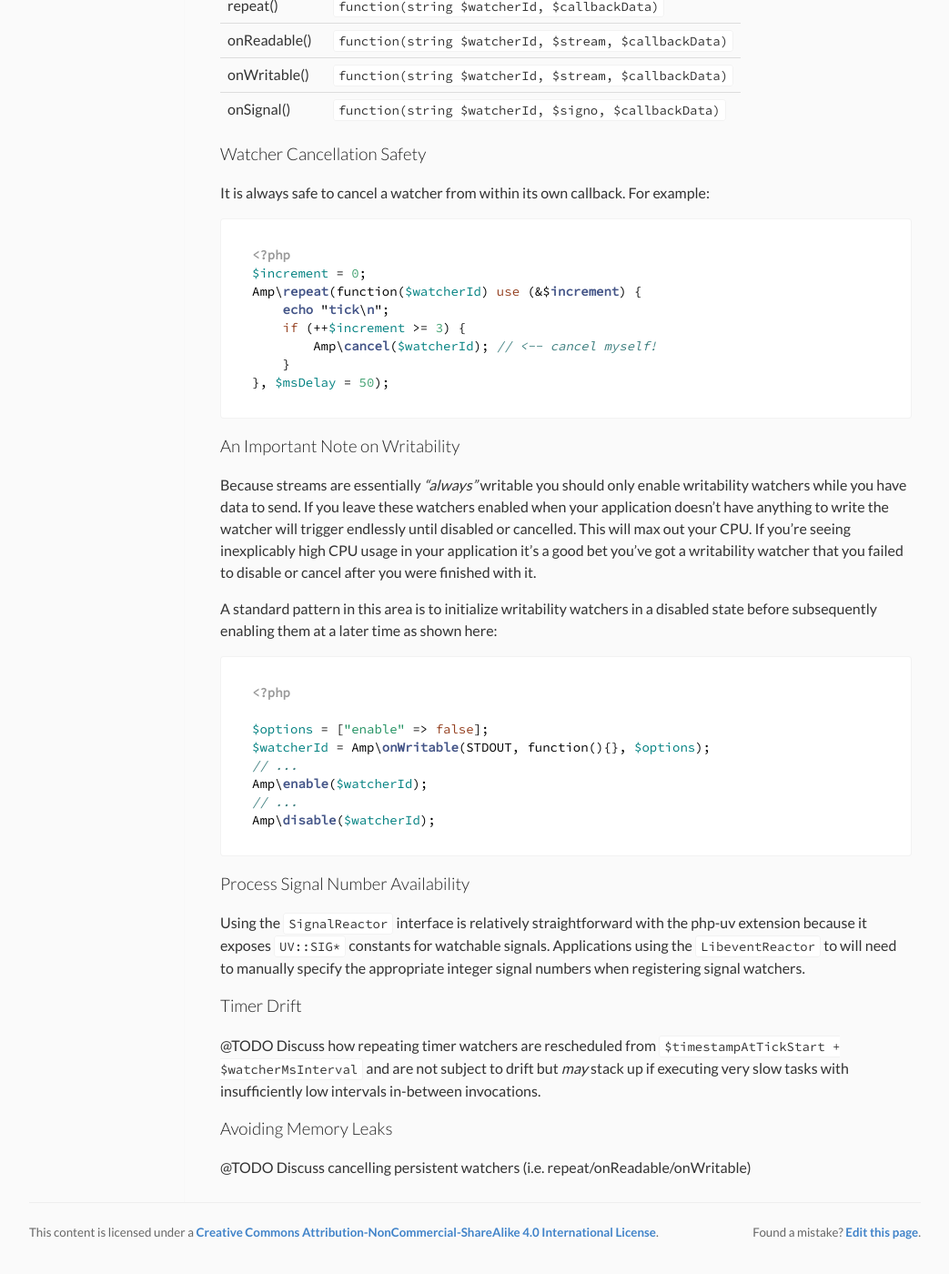
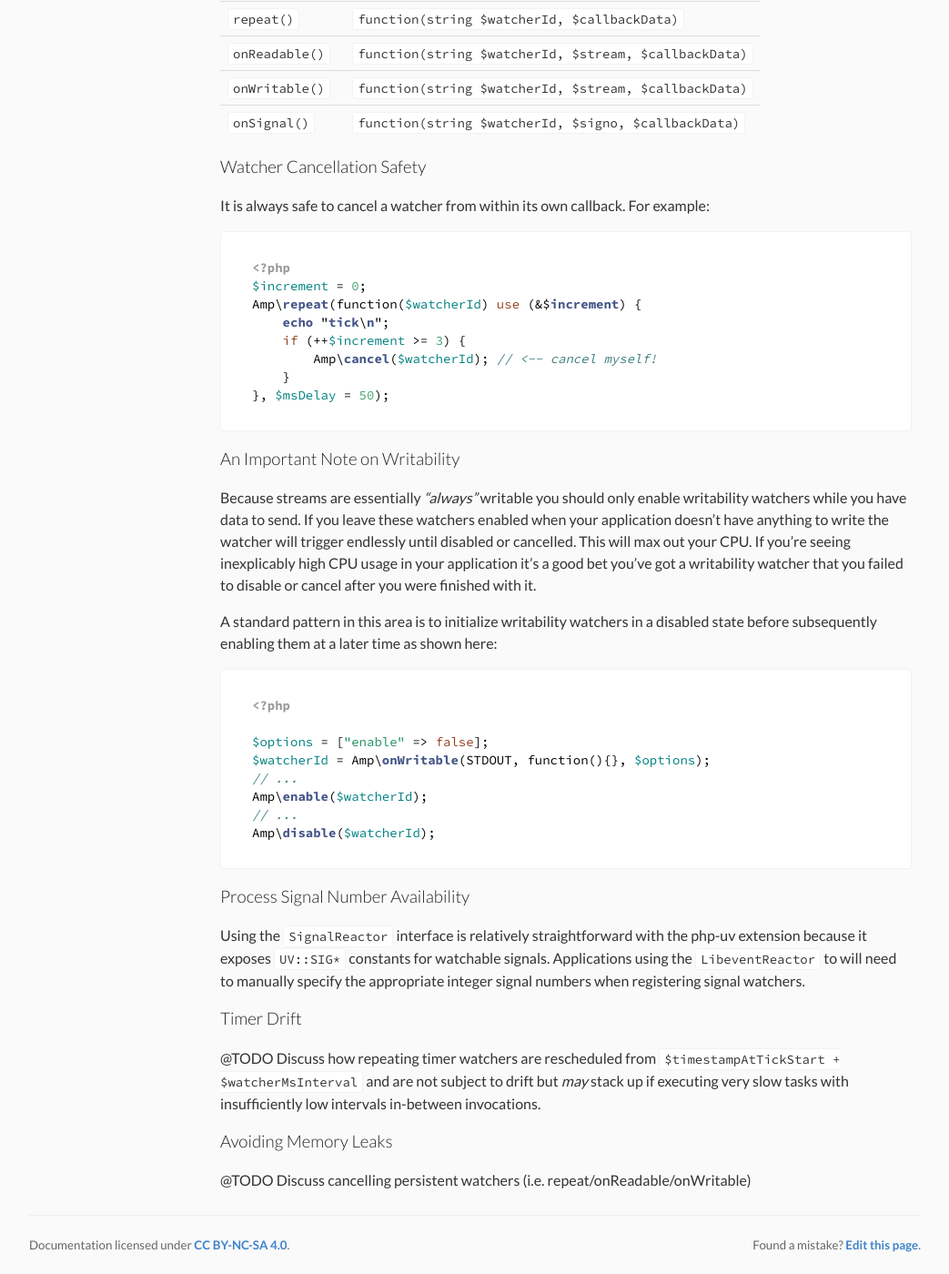
Before and after one commit to amphp/amphp.github.io, a Jekyll site: the page built from docs/amp/reactor-control.md, in a window 1280 px wide and 1400 px high, scrolled down 9313 px. Shown: the whole window at 91% size, without its empty margins (118-1161 px from the left). Built offline with Jekyll 4.4.1, drawn with Linux system fonts in a browser that asks for light colours; nearby versions of some CDN libraries; some of the changed text lies outside the part shown.

Commit message:
Fix page title, favicon, add code tags to headings

````diff
--- a/_layouts/main.html
+++ b/_layouts/main.html
@@ -1,7 +1,7 @@
 <!DOCTYPE html>
 <html>
 <head>
-	<title>amphp{% if page.title %} &ndash; {{page.title}}{% endif %}</title>
+	<title>{% if page.title %}{{page.title}} &ndash; {% endif %}amphp</title>
 
 	{% if page.description %}
 		{% assign description = page.description %}
@@ -28,12 +28,12 @@
 	{% endif %}
 
 	<!-- icons -->
-	<link rel="shortcut icon" type="image/x-icon" href="/favicon.png"/>
+	<link rel="shortcut icon" type="image/x-icon" href="/favicon.ico" />
 
 	<!-- stylesheets -->
-	<link rel="stylesheet" href="//cdnjs.cloudflare.com/ajax/libs/highlight.js/8.7/styles/docco.min.css">
-	<link rel="stylesheet" href="//cdnjs.cloudflare.com/ajax/libs/font-awesome/4.4.0/css/font-awesome.min.css">
-	<link rel="stylesheet" href="https://fonts.googleapis.com/css?family=Lato:400,300,700,900|Source+Code+Pro" />
+	<link rel="stylesheet" href="//cdnjs.cloudflare.com/ajax/libs/highlight.js/8.7/styles/docco.min.css" />
+	<link rel="stylesheet" href="//cdnjs.cloudflare.com/ajax/libs/font-awesome/4.4.0/css/font-awesome.min.css" />
+	<link rel="stylesheet" href="https://fonts.googleapis.com/css?family=Lato:300,400,700,900|Source+Code+Pro:300,400,700" />
 	<link rel="stylesheet" href="/css/screen.css" />
 
 	<!-- scripts -->
@@ -65,7 +65,7 @@
 	<div class="content">
 		<footer class="bottom">
 			<div class="bottom-left">
-				This content is licensed under a <a rel="license" href="http://creativecommons.org/licenses/by-nc-sa/4.0/">Creative Commons Attribution-NonCommercial-ShareAlike 4.0 International License</a>.
+				Documentation licensed under <a rel="license" href="http://creativecommons.org/licenses/by-nc-sa/4.0/">CC BY-NC-SA 4.0</a>.
 			</div>
 
 			<div class="bottom-right">
--- a/css/screen.css
+++ b/css/screen.css
@@ -23,6 +23,7 @@ article { margin-left: 200px; padding: 10px; }
 
 h1, h2, h3, h4, h5, h6 { color: #222; font-weight: 300; line-height: 125%; }
 h1 { padding: 0; margin: 0; font-weight: 900; color: white; text-shadow: 0 1px 2px rgba(0,0,0,.1); }
+h1 > code, h2 > code, h3 > code, h4 > code, h5 > code, h6 > code { font-weight: inherit; color: inherit; padding: 0; margin: 0; display: inline; line-height: 125%; background-color: transparent; border: 0; font-size: inherit; }
 
 .article-header { padding: 50px 0; box-shadow: 0 1px 2px rgba(0,0,0,.15); }
 .description { color: #fff; font-weight: bold; margin: 0; padding: 0; font-size: 14px; }
--- a/docs/amp/reactor-control.md
+++ b/docs/amp/reactor-control.md
@@ -6,7 +6,7 @@ layout: default
 * Table of Contents
 {:toc}
 
-## run()
+## `run()`
 
 The primary way an application interacts with the event reactor is to schedule events for execution
 and then simply let the program run. Once `Reactor::run()` is invoked the event loop will run
@@ -15,7 +15,7 @@ Long-running programs generally execute entirely inside the confines of a single
 call.
 
 
-## tick()
+## `tick()`
 
 The event loop tick is the basic unit of flow control in a non-blocking application. This method
 will execute a single iteration of the event loop before returning. `Reactor::tick()` may be used
@@ -23,7 +23,7 @@ inside a custom `while` loop to implement "wait" functionality in concurrency pr
 futures and promises.
 
 
-## stop()
+## `stop()`
 
 The event reactor loop can be stopped at any time while running. When `Reactor::stop()` is invoked
 the reactor loop will return control to the userland script at the end of the current iteration
@@ -161,7 +161,7 @@ There are two types of IO watchers:
  - Readability watchers
  - Writability watchers
 
-### onReadable()
+### `onReadable()`
 
 Watchers registered via `Reactor::onReadable()` trigger their callbacks in the following situations:
 
@@ -202,7 +202,7 @@ In the above example we've done a few very simple things:
    we've allocated for the storage of this stream. This process should always include calling
    `Amp\cancel()` on any reactor watchers we registered in relation to the stream.
 
-### onWritable()
+### `onWritable()`
 
  - Streams are essentially *"always"* writable. The only time they aren't is when their
    respective write buffers are full.
@@ -215,7 +215,7 @@ A common usage pattern for reacting to writability involves initializing a writa
 All watchers, regardless of type, can be temporarily disabled and enabled in addition to being
 cleared via `Amp\cancel()`. This allows for advanced capabilities such as disabling the acceptance of new socket clients in server applications when simultaneity limits are reached. In general, the performance characteristics of watcher reuse via pause/resume are favorable by comparison to repeatedly cancelling and re-registering watchers.
 
-### disable()
+### `disable()`
 
 A simple disable example:
 
@@ -238,7 +238,7 @@ Amp\run();
 
 After our second watcher callback executes the reactor loop exits because there are no longer any enabled watchers registered to process.
 
-### enable()
+### `enable()`
 
 `enable()` is the diametric analog of the `disable()` example demonstrated above:
 
@@ -317,7 +317,7 @@ class Server {
 }
 ```
 
-### cancel()
+### `cancel()`
 
 It's important to *always* cancel persistent watchers once you're finished with them or you'll create memory leaks in your application. This functionality works in exactly the same way as  the above enable/disable examples:
 
@@ -368,21 +368,21 @@ As should be clear from the above example, signal watchers may be enabled, disab
 | Option              | Description                                       |
 | ------------------- | --------------------------------------------------|
 | `"enable"`          | All watchers are enabled by default. Passing the `"enable"` option with a falsy value will create a watcher in a disabled state. |
-| `"ms_delay"`         | Used with `repeat()` watchers to specify a different millisecond timeout for the initial callback invocation. If not specified, repeating timer watchers wait until the `$msInterval` expires before their initial invocation. |
-| `"callback_data"`    | Optional user data to pass as the final parameter when invoking the watcher callback. If this option is unspecified a callback receives `null` as its final argument. |
+| `"ms_delay"`        | Used with `repeat()` watchers to specify a different millisecond timeout for the initial callback invocation. If not specified, repeating timer watchers wait until the `$msInterval` expires before their initial invocation. |
+| `"callback_data"`   | Optional user data to pass as the final parameter when invoking the watcher callback. If this option is unspecified a callback receives `null` as its final argument. |
 
 ### Watcher Callback Parameters
 
 Watcher callbacks are invoked using the following standardized parameter order:
 
-| Watcher Type          | Callback Signature                                |
-| --------------------- | --------------------------------------------------|
-| immediately()         | `function(string $watcherId, $callbackData)`          |
-| once()                | `function(string $watcherId, $callbackData)`          |
-| repeat()              | `function(string $watcherId, $callbackData)` |
-| onReadable()          | `function(string $watcherId, $stream, $callbackData)` |
-| onWritable()          | `function(string $watcherId, $stream, $callbackData)` |
-| onSignal()            | `function(string $watcherId, $signo, $callbackData)`  |
+| Watcher Type            | Callback Signature                                    |
+| ----------------------- | ------------------------------------------------------|
+| `immediately()`         | `function(string $watcherId, $callbackData)`          |
+| `once()`                | `function(string $watcherId, $callbackData)`          |
+| `repeat()`              | `function(string $watcherId, $callbackData)`          |
+| `onReadable()`          | `function(string $watcherId, $stream, $callbackData)` |
+| `onWritable()`          | `function(string $watcherId, $stream, $callbackData)` |
+| `onSignal()`            | `function(string $watcherId, $signo, $callbackData)`  |
 
 
 ### Watcher Cancellation Safety
````
Also changed, not shown: other parts of docs/amp/reactor-control.md (+3 -3 lines).
